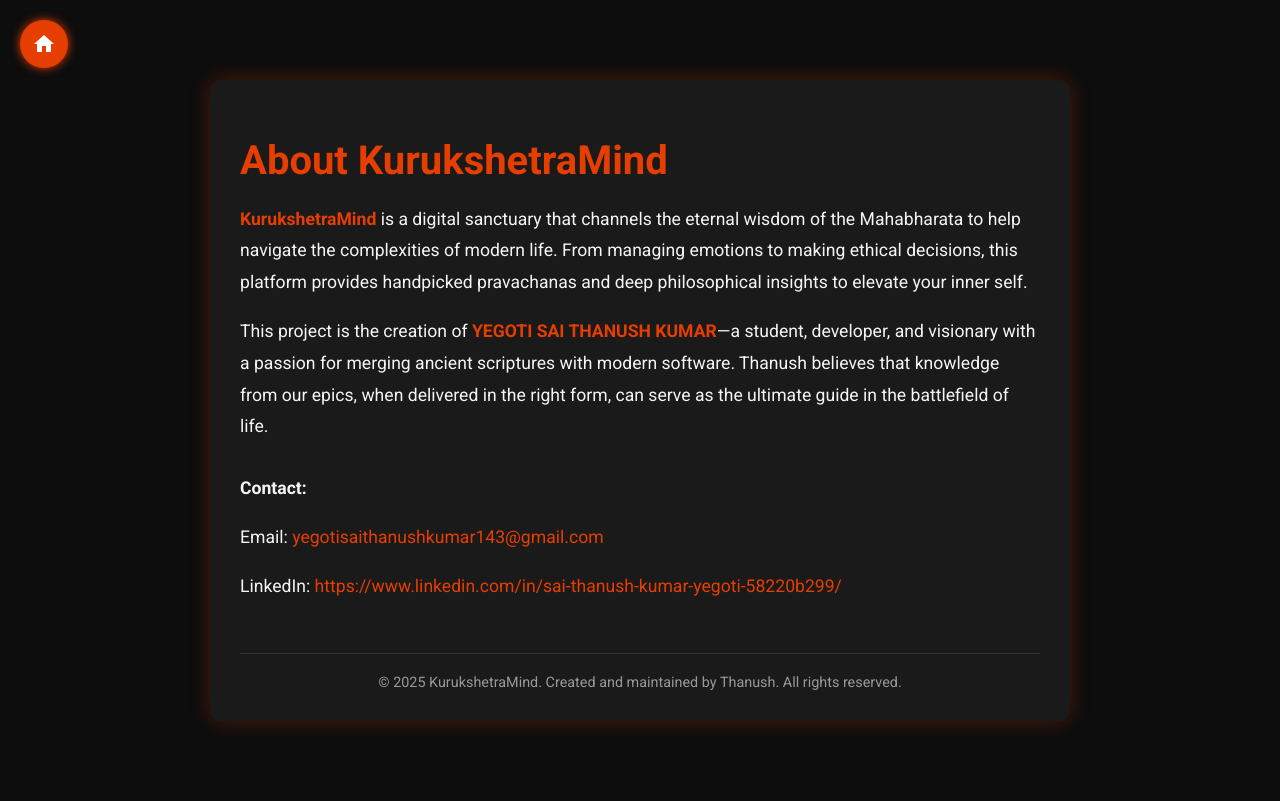
After one commit to Saithanushkumar143/PROJECT-MAHABHARAT, a Flask app: page /about in a window 1280 px wide. The commit adds this page. Run offline with Flask 3, Linux system fonts and the light colour scheme.

Commit message:
version 1.2.0

```diff
--- a/app.py
+++ b/app.py
@@ -57,6 +57,9 @@ def admin_menu():
 def dashboard():
     return render_template('dashboard.html')
 
+@app.route('/about')
+def about():
+    return render_template('about.html')
 @app.route('/explore')
 def explore():
     return render_template('explore.html')
--- /dev/null
+++ b/templates/about.html
@@ -0,0 +1,113 @@
+<!DOCTYPE html>
+<html lang="en">
+<head>
+  <meta charset="UTF-8" />
+  <meta name="viewport" content="width=device-width, initial-scale=1.0"/>
+  <title>About - KurukshetraMind</title>
+  <link href="https://fonts.googleapis.com/css2?family=Roboto:wght@400;700&display=swap" rel="stylesheet"/>
+  <style>
+    body {
+      font-family: 'Roboto', sans-serif;
+      background-color: #0d0d0d;
+      color: #f5f5f5;
+      margin: 0;
+      padding: 0;
+    }
+    .container {
+      max-width: 800px;
+      margin: 80px auto;
+      padding: 30px;
+      background-color: #1a1a1a;
+      border-radius: 12px;
+      box-shadow: 0 0 20px rgba(230, 62, 0, 0.3);
+    }
+    h1 {
+      color: #e63e00;
+      font-size: 2.5rem;
+      margin-bottom: 20px;
+    }
+    p {
+      font-size: 1.1rem;
+      line-height: 1.8;
+    }
+    .highlight {
+      color: #e63e00;
+      font-weight: bold;
+    }
+    .contact {
+      margin-top: 30px;
+    }
+    .contact a {
+      color: #e63e00;
+      text-decoration: none;
+    }
+    .contact a:hover {
+      text-decoration: underline;
+    }
+    footer {
+      text-align: center;
+      margin-top: 50px;
+      font-size: 0.9rem;
+      color: #999;
+      border-top: 1px solid #333;
+      padding-top: 20px;
+    }
+    #homeButton {
+  position: fixed;
+  top: 20px;
+  left: 20px;
+  width: 48px;
+  height: 48px;
+  background-color: #e63e00;
+  border-radius: 50%;
+  display: flex;
+  align-items: center;
+  justify-content: center;
+  text-decoration: none;
+  box-shadow: 0 0 10px #e63e00;
+  z-index: 10000;
+  transition: background-color 0.3s ease, box-shadow 0.3s ease;
+}
+#homeButton:hover {
+  background-color: #ff5400;
+  box-shadow: 0 0 16px #ff5400;
+}
+#homeButton svg {
+  width: 24px;
+  height: 24px;
+}
+
+
+  </style>
+</head>
+<body>
+    <a href="/dashboard" id="homeButton" aria-label="Go to Dashboard">
+  <svg viewBox="0 0 24 24" fill="white">
+    <path d="M10 20v-6h4v6h5v-8h3L12 3 2 12h3v8z"/>
+  </svg>
+</a>
+
+  <div class="container">
+    <h1>About KurukshetraMind</h1>
+    <p>
+      <span class="highlight">KurukshetraMind</span> is a digital sanctuary that channels the eternal wisdom of the Mahabharata to help navigate
+      the complexities of modern life. From managing emotions to making ethical decisions, this platform provides handpicked
+      pravachanas and deep philosophical insights to elevate your inner self.
+    </p>
+    <p>
+      This project is the creation of <span class="highlight">YEGOTI SAI THANUSH KUMAR</span>—a student, developer, and visionary with a passion for merging ancient scriptures with modern software.
+      Thanush believes that knowledge from our epics, when delivered in the right form, can serve as the ultimate guide in the battlefield of life.
+    </p>
+
+    <div class="contact">
+      <p><strong>Contact:</strong></p>
+      <p>Email: <a href="mailto:yegotisaithanushkumar143@gmail.com">yegotisaithanushkumar143@gmail.com</a></p>
+      <p>LinkedIn: <a href="https://www.linkedin.com/in/sai-thanush-kumar-yegoti-58220b299/" target="_blank">https://www.linkedin.com/in/sai-thanush-kumar-yegoti-58220b299/</a></p>
+    </div>
+
+    <footer>
+      &copy; 2025 KurukshetraMind. Created and maintained by Thanush. All rights reserved.
+    </footer>
+  </div>
+</body>
+</html>
```
Also changed, not shown: templates/admin_panel.html (+16 -0 lines), templates/admin_pravachanas.html (+30 -0 lines), templates/dashboard.html (+31 -12 lines), templates/feeling_manager.html (+44 -2 lines), templates/pravachanas.html (+36 -0 lines).
